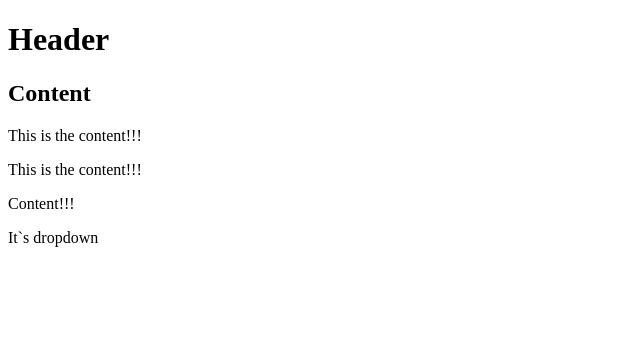
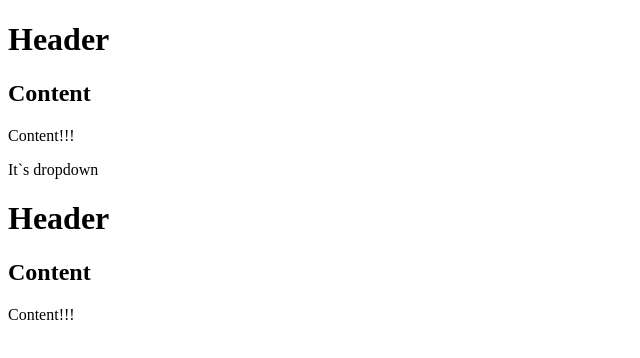
Before and after one commit to andrey56097/ReactOpenApp, a React app: page / in a window 1280 px wide. Shown: the top 358 px of the page, without its empty margins (0-640 px from the left). Built offline with nearby package versions, Linux system fonts and the light colour scheme.

Commit message:
shange in App.jsx

```diff
--- a/src/App.jsx
+++ b/src/App.jsx
@@ -9,12 +9,15 @@ class App extends React.Component {
             <div>
                 <h1>Header</h1>
                 <h2>Content</h2>
-                <p>This is the content!!!</p>
-                <p>This is the content!!!</p>
+                <p>Content!!!</p>
+
+                <Dropdown/>
+
+                <h1>Header</h1>
+                <h2>Content</h2>
                 <p>Content!!!</p>
 
 
-                <Dropdown/>
             </div>
 
       );
```
